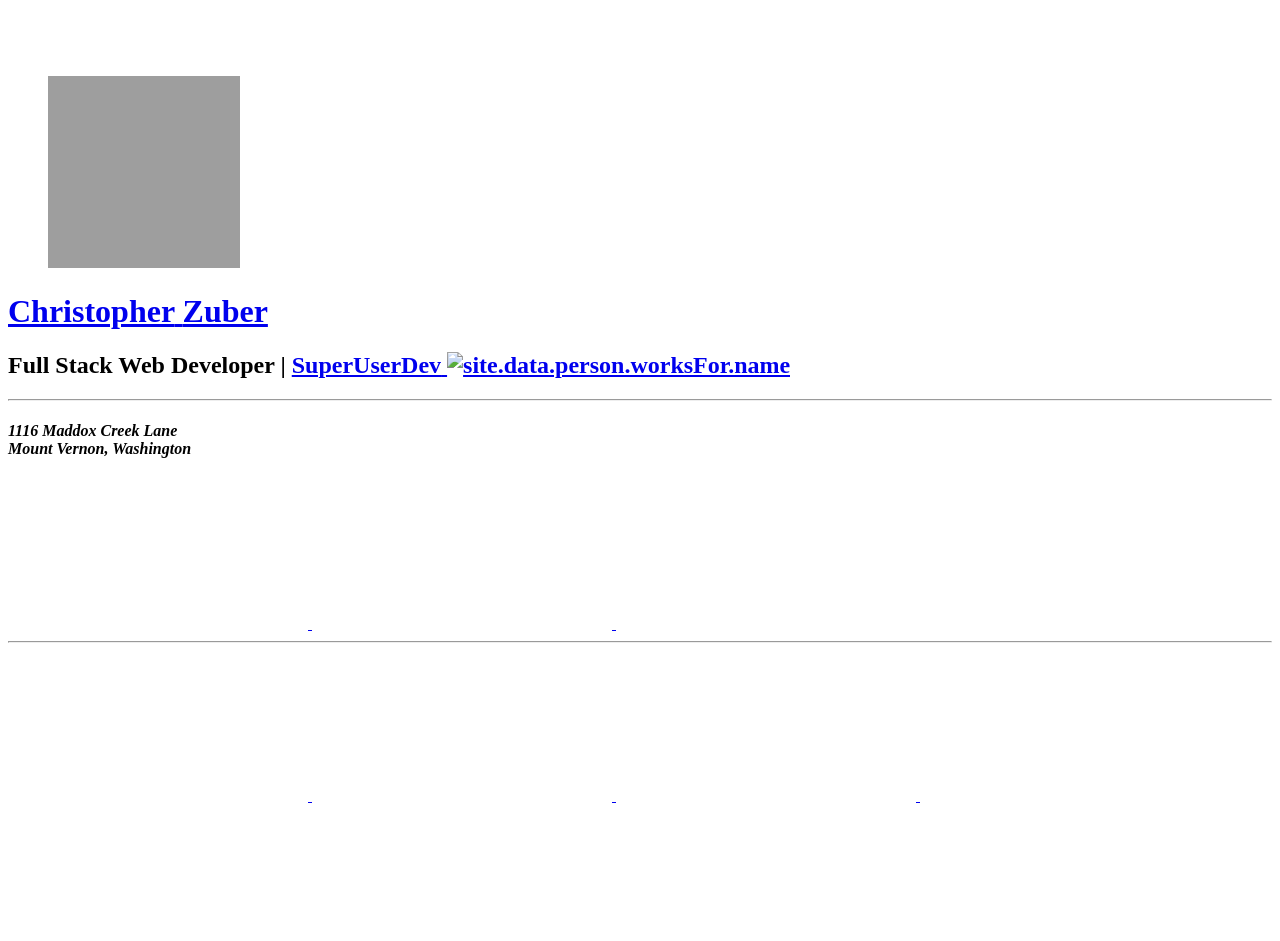
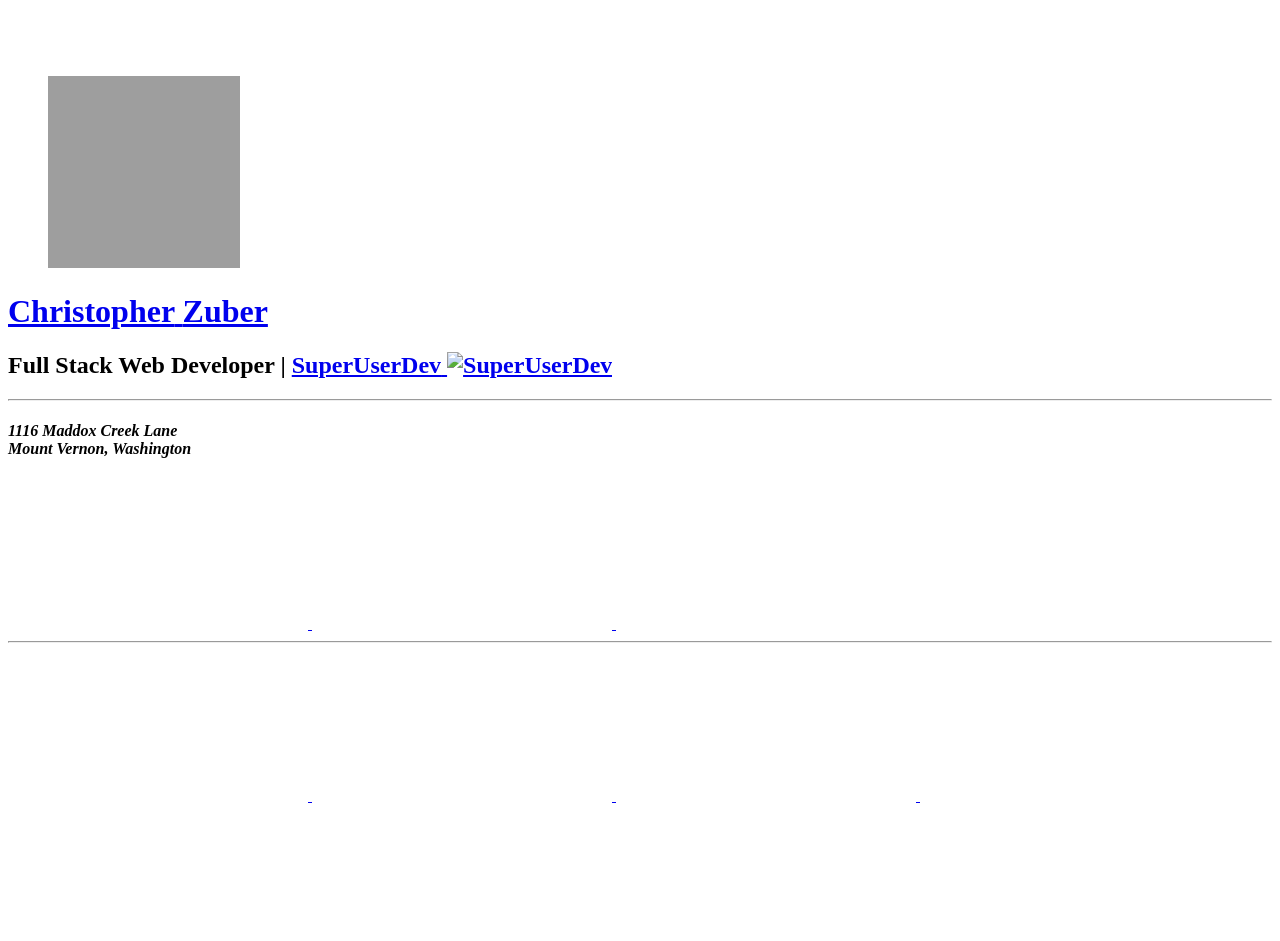
Before and after one commit to shgysk8zer0/shgysk8zer0.github.io, a Jekyll site: the page built from index.html, in a window 1280 px wide. Shown: the top 941 px of the page. Built offline with Jekyll 4.4.1, drawn with Linux system fonts in a browser that asks for light colours; grey boxes are pictures that could not be loaded.

Commit message:
Fix invalid `alt` on work logo

```diff
--- a/_includes/header.html
+++ b/_includes/header.html
@@ -22,7 +22,7 @@
 			<span itemprop="worksFor" itemtype="http://schema.org/Organization" itemscope="">
 				<a href="{{ site.data.person.worksFor.url }}" rel="noopener external">
 					<span itemprop="name">{{ site.data.person.worksFor.name }}</span>
-					<img src="{{ site.data.person.worksFor.logo.contentUrl | absolute_url }}" width="32" height="32" alt="site.data.person.worksFor.name" />
+					<img src="{{ site.data.person.worksFor.logo.contentUrl | absolute_url }}" width="32" height="32" alt="{{ site.data.person.worksFor.name }}" />
 				</a>
 			</span>
 		</h2>
```
